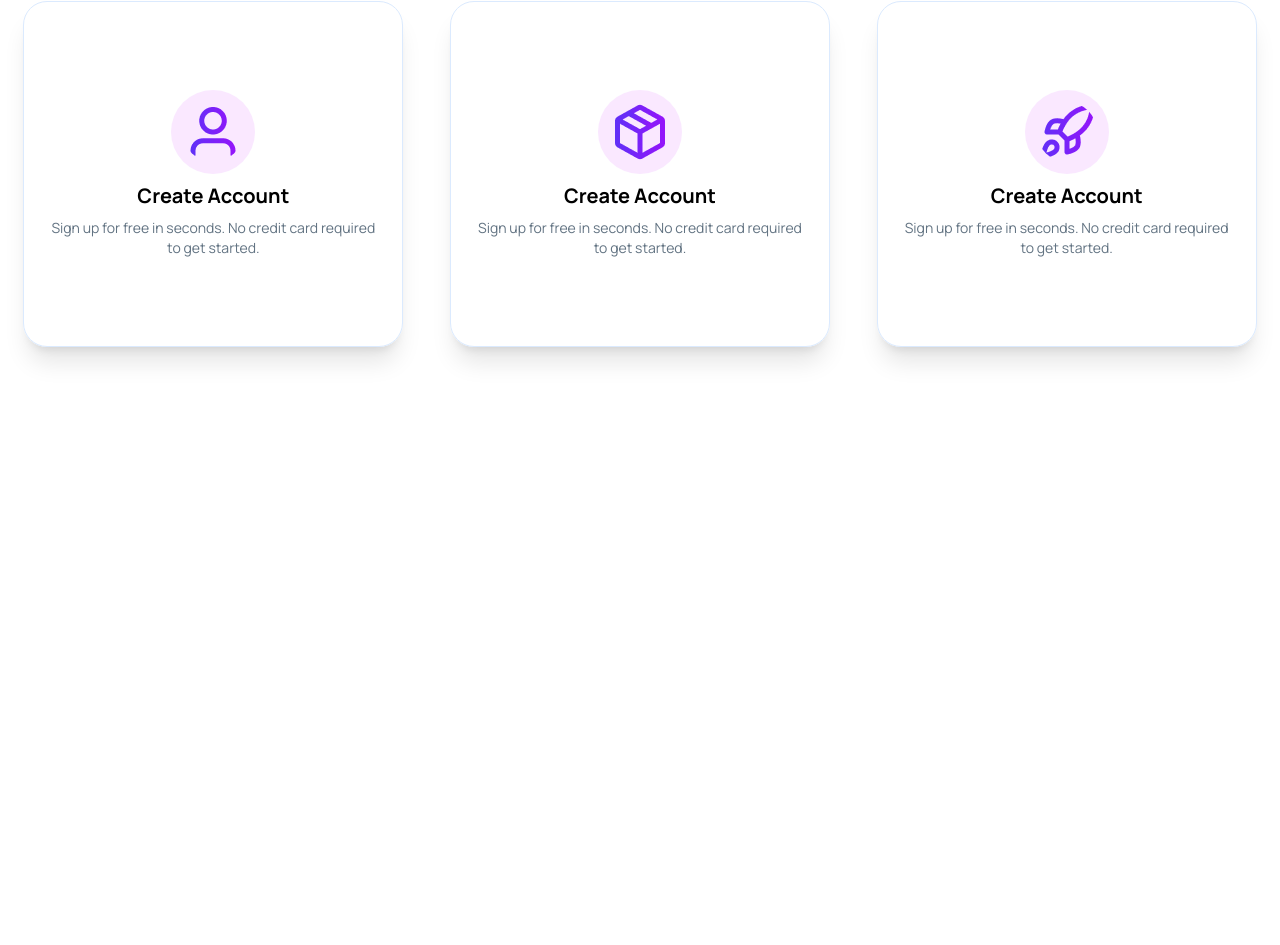
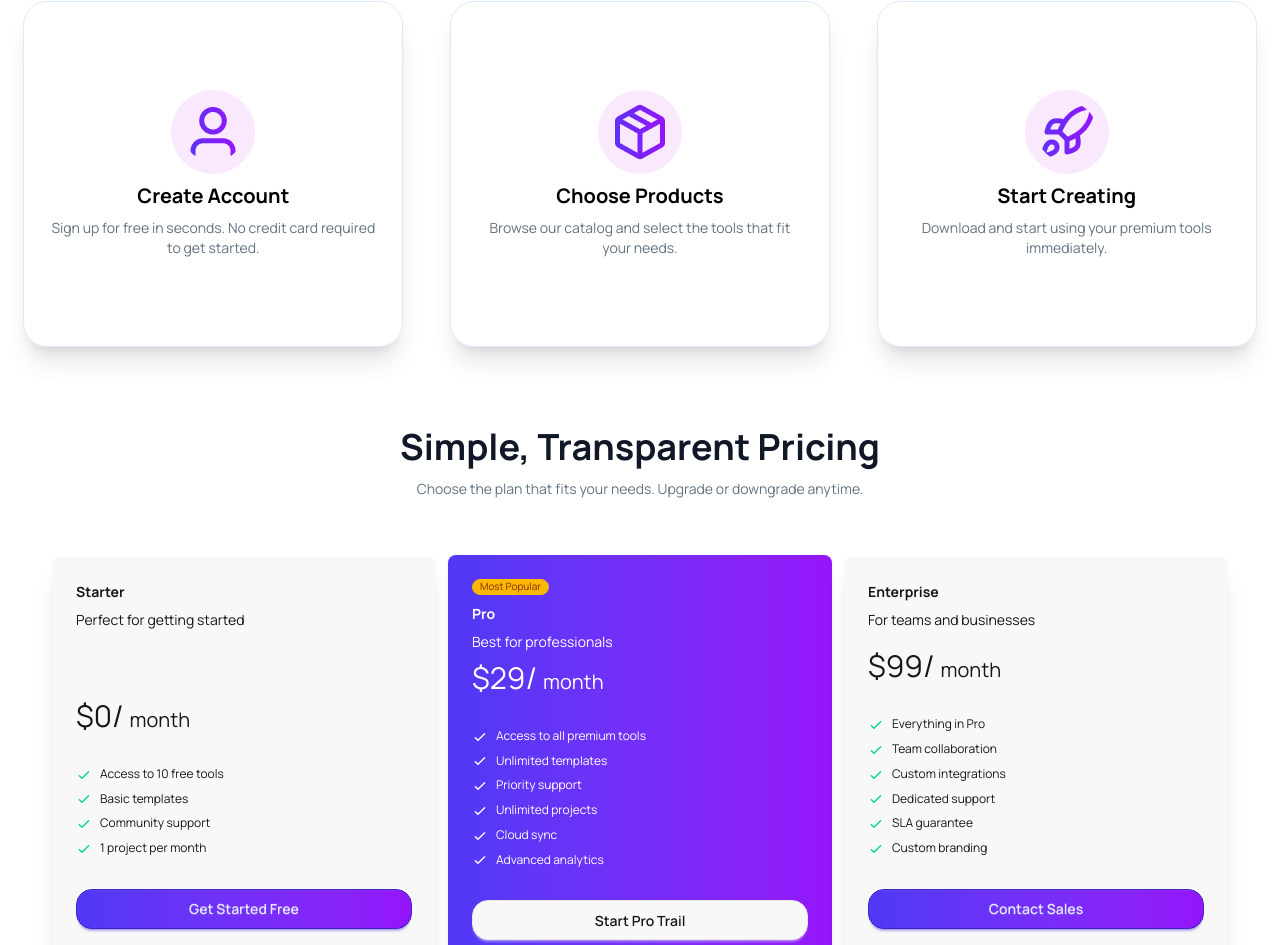
Before and after one commit to zisanahmed97/assignment6-ph-zisanahmed, a React (Vite) app: page / in a window 1280 px wide. Shown: the part 2781-3726 px from the top of the page. Before the commit the page ends 3168 px from the top, so only its background shows below. Built offline with nearby package versions, Linux system fonts and the light colour scheme.

Commit message:
added subscription section

```diff
--- a/src/App.jsx
+++ b/src/App.jsx
@@ -6,6 +6,7 @@
 import Navbar from './components/navbar/navbar'
 import Review from './Components/Review/Review'
 import Options from './Components/Options/Options'
+import Subscription from './Components/Subscription/Subscription'
 
 
  const fetchCard = async() =>{
@@ -29,6 +30,7 @@
   setSelectedCard={setSelectedCard}></Cards>
     </Suspense>
   <Options></Options>
+  <Subscription></Subscription>
 
     </>
   )
--- a/src/Components/Options/Options.jsx
+++ b/src/Components/Options/Options.jsx
@@ -16,13 +16,13 @@
                 </div>
                 <div className='border border-blue-100 w-[380px] py-[88px] px-[24px] rounded-3xl shadow-xl '>
                     <img className='mx-auto bg-fuchsia-100 rounded-full p-3' src={pack} alt="" />
-                    <h2 className='text-center mt-2 text-black font-bold text-xl'>Create Account</h2>
-                    <p className='text-[#627382] text-sm text-center mt-2'>Sign up for free in seconds. No credit card required to get started.</p>
+                    <h2 className='text-center mt-2 text-black font-bold text-xl'>Choose Products</h2>
+                    <p className='text-[#627382] text-sm text-center mt-2'>Browse our catalog and select the tools that fit your needs.</p>
                 </div>
                 <div className='border border-blue-100 w-[380px] py-[88px] px-[24px]  rounded-3xl shadow-xl'>
                     <img className='mx-auto bg-fuchsia-100 rounded-full p-3' src={rocket} alt="" />
-                    <h2 className='text-center mt-2 text-black font-bold text-xl'>Create Account</h2>
-                    <p className='text-[#627382] text-sm text-center mt-2'>Sign up for free in seconds. No credit card required to get started.</p>
+                    <h2 className='text-center mt-2 text-black font-bold text-xl'>Start Creating</h2>
+                    <p className='text-[#627382] text-sm text-center mt-2'>Download and start using your premium tools immediately.</p>
                 </div>
             </div>
         </div>
--- /dev/null
+++ b/src/Components/Subscription/Subscription.jsx
@@ -0,0 +1,143 @@
+import React from 'react';
+
+const Subscription = () => {
+    return (
+        <div>
+            <h2 className='text-[#101727] font-bold text-4xl mt-20 text-center'>Simple, Transparent Pricing</h2>
+            <p className='text-[#627382] text-sm text-center mt-3'>Choose the plan that fits your needs. Upgrade or downgrade anytime.</p>
+
+            <div className='flex justify-center items-center gap-3 flex-col md:flex-row my-14'>
+                <div className="card w-96 h-99 bg-base-200 shadow-xl ">
+  <div className="card-body">
+
+
+      <h2 className=" font-bold">Starter</h2>
+
+      <p className='text-sm '>Perfect for getting started</p>
+
+
+        <span className="text-3xl">$0/ <span className='text-xl text-white]'>month</span> </span>
+    <ul className="mt-6 flex flex-col gap-2 text-xs">
+       <li>
+        <svg xmlns="http://www.w3.org/2000/svg" className="size-4 me-2 inline-block text-success" fill="none" viewBox="0 0 24 24" stroke="currentColor"><path strokeLinecap="round" strokeLinejoin="round" strokeWidth="2" d="M5 13l4 4L19 7" /></svg>
+        <span>Access to 10 free tools</span>
+      </li>
+      <li>
+        <svg xmlns="http://www.w3.org/2000/svg" className="size-4 me-2 inline-block text-success" fill="none" viewBox="0 0 24 24" stroke="currentColor"><path strokeLinecap="round" strokeLinejoin="round" strokeWidth="2" d="M5 13l4 4L19 7" /></svg>
+        <span>Basic templates</span>
+      </li>
+      <li>
+        <svg xmlns="http://www.w3.org/2000/svg" className="size-4 me-2 inline-block text-success" fill="none" viewBox="0 0 24 24" stroke="currentColor"><path strokeLinecap="round" strokeLinejoin="round" strokeWidth="2" d="M5 13l4 4L19 7" /></svg>
+        <span>Community support</span>
+      </li>
+      <li>
+        <svg xmlns="http://www.w3.org/2000/svg" className="size-4 me-2 inline-block text-success" fill="none" viewBox="0 0 24 24" stroke="currentColor"><path strokeLinecap="round" strokeLinejoin="round" strokeWidth="2" d="M5 13l4 4L19 7" /></svg>
+        <span>1 project per month</span>
+      </li>
+
+    </ul>
+    <div className="mt-6">
+      <button className="btn btn-primary btn-block bg-gradient-to-r from-[#4F39F6] to-[#9514FA] rounded-2xl">Get Started Free</button>
+    </div>
+  </div>
+</div>
+
+
+                <div className="card w-96 h-100 bg-base-100 shadow-sm bg-gradient-to-r from-[#4F39F6] to-[#9514FA]">
+  <div className="card-body">
+    <span className="badge badge-xs badge-warning">Most Popular</span>
+
+      <h2 className=" font-bold text-white">Pro</h2>
+
+      <p className='text-sm text-white'>Best for professionals</p>
+
+
+        <span className="text-3xl text-white">$29/ <span className='text-xl text-white]'>month</span> </span>
+    <ul className="mt-6 flex flex-col gap-2 text-xs">
+         <li>
+        <svg xmlns="http://www.w3.org/2000/svg" className="size-4 me-2 inline-block text-success text-white" fill="none" viewBox="0 0 24 24" stroke="currentColor"><path strokeLinecap="round" strokeLinejoin="round" strokeWidth="2" d="M5 13l4 4L19 7" /></svg>
+        <span className='text-white'>Access to all premium tools</span>
+      </li>
+         <li>
+        <svg xmlns="http://www.w3.org/2000/svg" className="size-4 me-2 inline-block text-success text-white" fill="none" viewBox="0 0 24 24" stroke="currentColor"><path strokeLinecap="round" strokeLinejoin="round" strokeWidth="2" d="M5 13l4 4L19 7" /></svg>
+        <span className='text-white'>Unlimited templates</span>
+      </li>
+      <li>
+        <svg xmlns="http://www.w3.org/2000/svg" className="size-4 me-2 inline-block text-success text-white" fill="none" viewBox="0 0 24 24" stroke="currentColor"><path strokeLinecap="round" strokeLinejoin="round" strokeWidth="2" d="M5 13l4 4L19 7" /></svg>
+        <span className='text-white'>Priority support</span>
+      </li>
+      <li>
+        <svg xmlns="http://www.w3.org/2000/svg" className="size-4 me-2 inline-block text-success text-white" fill="none" viewBox="0 0 24 24" stroke="currentColor"><path strokeLinecap="round" strokeLinejoin="round" strokeWidth="2" d="M5 13l4 4L19 7" /></svg>
+        <span className='text-white'>Unlimited projects</span>
+      </li>
+      <li>
+        <svg xmlns="http://www.w3.org/2000/svg" className="size-4 me-2 inline-block text-success text-white" fill="none" viewBox="0 0 24 24" stroke="currentColor"><path strokeLinecap="round" strokeLinejoin="round" strokeWidth="2" d="M5 13l4 4L19 7" /></svg>
+        <span className='text-white'>Cloud sync</span>
+      </li>
+      <li>
+        <svg xmlns="http://www.w3.org/2000/svg" className="size-4 me-2 inline-block text-success text-white" fill="none" viewBox="0 0 24 24" stroke="currentColor"><path strokeLinecap="round" strokeLinejoin="round" strokeWidth="2" d="M5 13l4 4L19 7" /></svg>
+        <span className='text-white'>Advanced analytics</span>
+      </li>
+
+    </ul>
+    <div className="mt-6">
+      <button className="btn btn-white btn-block rounded-2xl">Start Pro Trail</button>
+    </div>
+  </div>
+</div>
+
+
+                    <div className="card w-96 h-99 bg-base-200 shadow-xl">
+  <div className="card-body">
+
+
+      <h2 className=" font-bold">Enterprise</h2>
+
+      <p className='text-sm '>For teams and businesses</p>
+
+
+        <span className="text-3xl">$99/ <span className='text-xl text-white]'>month</span> </span>
+    <ul className="mt-6 flex flex-col gap-2 text-xs">
+       <li>
+        <svg xmlns="http://www.w3.org/2000/svg" className="size-4 me-2 inline-block text-success" fill="none" viewBox="0 0 24 24" stroke="currentColor"><path strokeLinecap="round" strokeLinejoin="round" strokeWidth="2" d="M5 13l4 4L19 7" /></svg>
+        <span>Everything in Pro</span>
+      </li>
+      <li>
+        <svg xmlns="http://www.w3.org/2000/svg" className="size-4 me-2 inline-block text-success" fill="none" viewBox="0 0 24 24" stroke="currentColor"><path strokeLinecap="round" strokeLinejoin="round" strokeWidth="2" d="M5 13l4 4L19 7" /></svg>
+        <span>Team collaboration</span>
+      </li>
+      <li>
+        <svg xmlns="http://www.w3.org/2000/svg" className="size-4 me-2 inline-block text-success" fill="none" viewBox="0 0 24 24" stroke="currentColor"><path strokeLinecap="round" strokeLinejoin="round" strokeWidth="2" d="M5 13l4 4L19 7" /></svg>
+        <span>Custom integrations</span>
+      </li>
+      <li>
+        <svg xmlns="http://www.w3.org/2000/svg" className="size-4 me-2 inline-block text-success" fill="none" viewBox="0 0 24 24" stroke="currentColor"><path strokeLinecap="round" strokeLinejoin="round" strokeWidth="2" d="M5 13l4 4L19 7" /></svg>
+        <span>Dedicated support</span>
+
+      </li>
+      <li>
+        <svg xmlns="http://www.w3.org/2000/svg" className="size-4 me-2 inline-block text-success" fill="none" viewBox="0 0 24 24" stroke="currentColor"><path strokeLinecap="round" strokeLinejoin="round" strokeWidth="2" d="M5 13l4 4L19 7" /></svg>
+        <span>SLA guarantee</span>
+
+      </li>
+      <li>
+        <svg xmlns="http://www.w3.org/2000/svg" className="size-4 me-2 inline-block text-success" fill="none" viewBox="0 0 24 24" stroke="currentColor"><path strokeLinecap="round" strokeLinejoin="round" strokeWidth="2" d="M5 13l4 4L19 7" /></svg>
+        <span>Custom branding</span>
+
+      </li>
+
+
+
+    </ul>
+    <div className="mt-6">
+      <button className="btn btn-primary btn-block bg-gradient-to-r from-[#4F39F6] to-[#9514FA] rounded-2xl">Contact Sales</button>
+    </div>
+  </div>
+</div>
+
+            </div>
+        </div>
+    );
+};
+
+export default Subscription;
```
